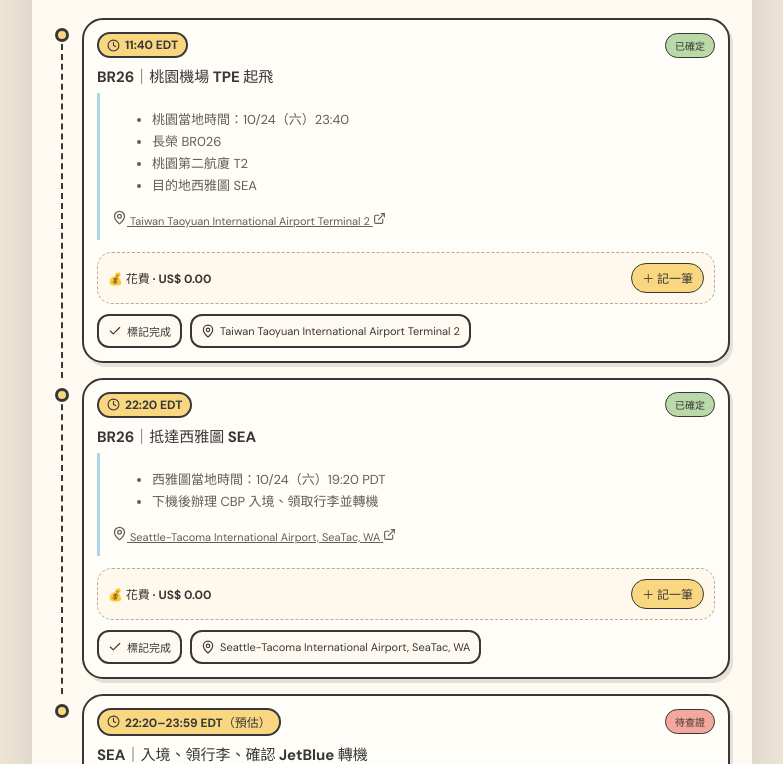
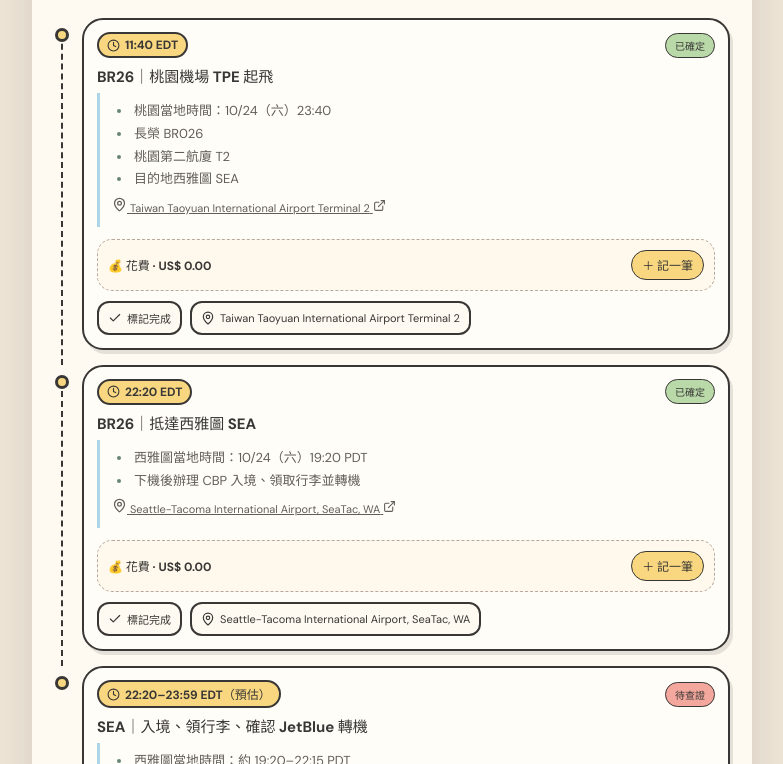
Before and after one commit to sybal421/nyc-2026-travel, a React (Vite) app: page / in a window 1280 px wide. Shown: the part 876-1640 px from the top of the page, without its empty margins (248-1031 px from the left). Built offline with nearby package versions, Linux system fonts and the light colour scheme; a web font is replaced by a local one.

Commit message:
Style concise itinerary detail lists

```diff
--- a/src/style.css
+++ b/src/style.css
@@ -209,3 +209,5 @@ body{background:#f2ebdf}
 .flight-summary{margin-top:10px!important;padding-top:9px;border-top:1px solid #e6e0d7}
 .hotel-facts{min-width:0}
 @media(min-width:720px){.flight-grid{grid-template-columns:repeat(2,minmax(0,1fr))}}
+
+.stop-bullets{margin:6px 0 8px;padding-left:1.25rem;display:grid;gap:4px}.stop-bullets li{padding-left:2px;line-height:1.45}.stop-bullets li::marker{color:#688574}
```
